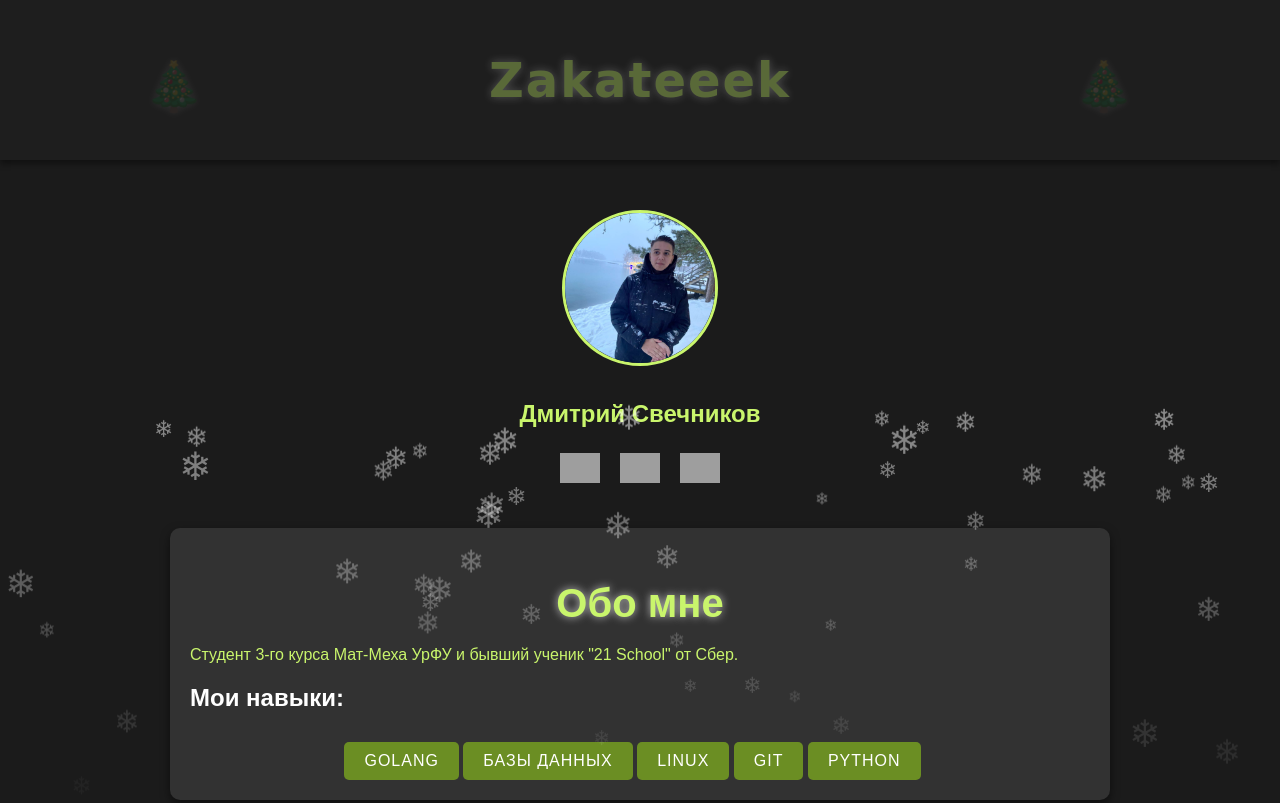
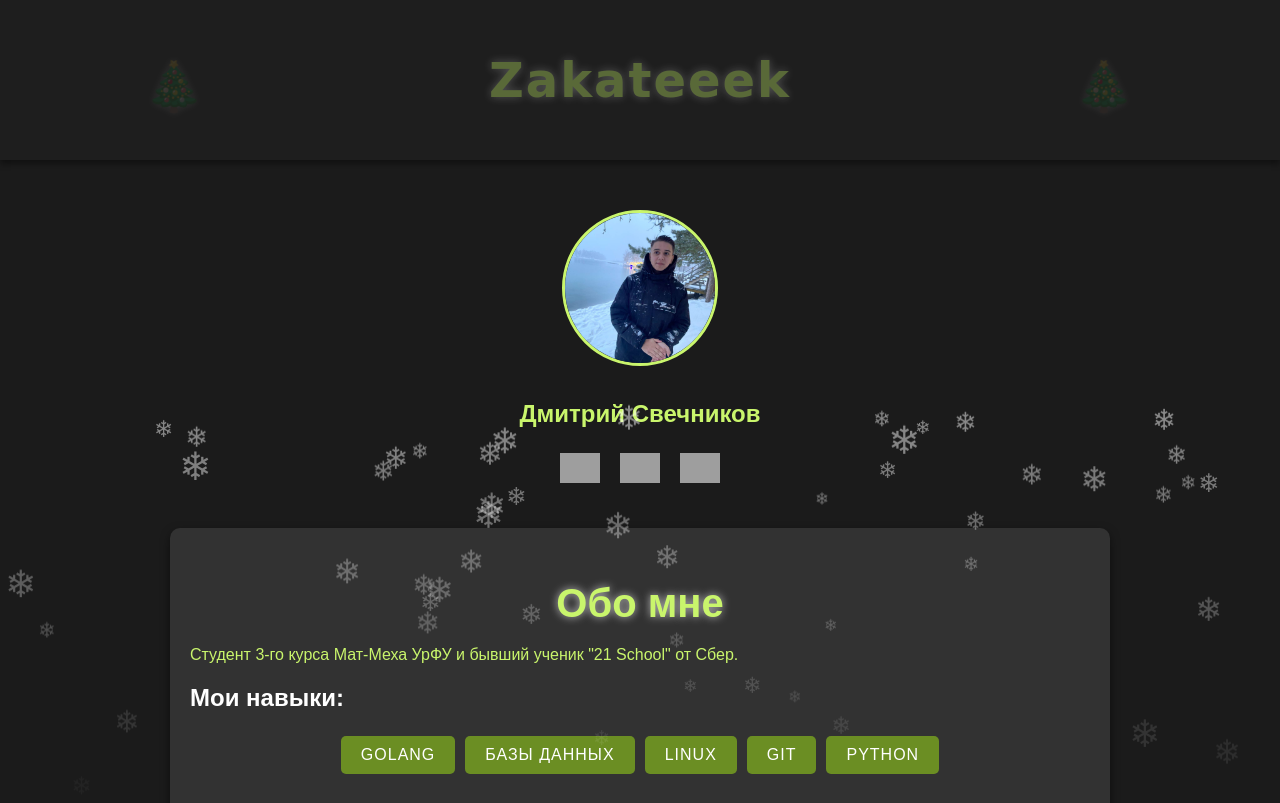
Before and after one commit to Zakateeeks/Zakateeeks.github.io, a plain HTML site: page index.html in a window 1280 px wide. Shown: the top 803 px of the page. Drawn offline with Linux system fonts and the light colour scheme; grey boxes are pictures that could not be loaded.

Commit message:
Initial commit

```diff
--- a/styles.css
+++ b/styles.css
@@ -159,10 +159,23 @@ main {
 /* ========== Навыки ========== */
 .skills-container {
     display: flex;
-    flex-wrap: wrap;
-    gap: 15px;
+    flex-direction: column;
+    align-items: center;
+    margin: 20px;
+    grap: 15px;
+}
+.skill-selector {
+    display: flex;
+    flex-wrap: wrap; /* Разрешить оборачивание элементов */
     justify-content: center;
-    margin-top: 30px;
+    gap: 10px; /* Расстояние между кнопками */
+
+}
+.skill-content {
+    display: flex;
+    flex-wrap: wrap; /* Разрешить оборачивание элементов */
+    justify-content: center;
+    margin-top: 20px;
 }
 
 .skill-item {
```
Also changed, not shown: index.html (+1 -2 lines).
